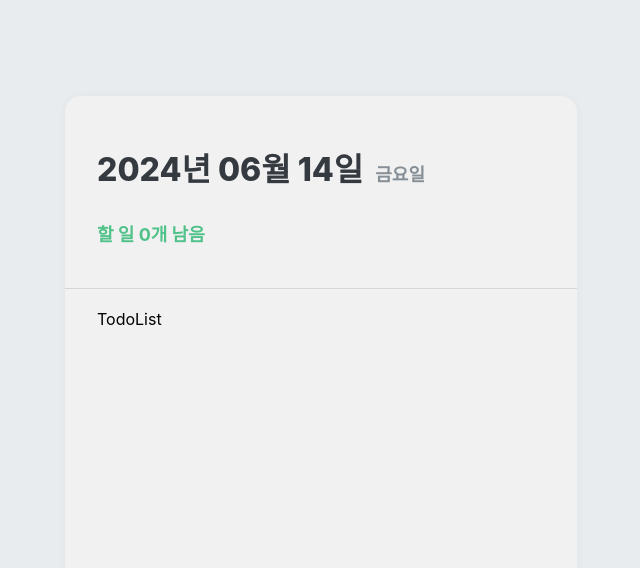
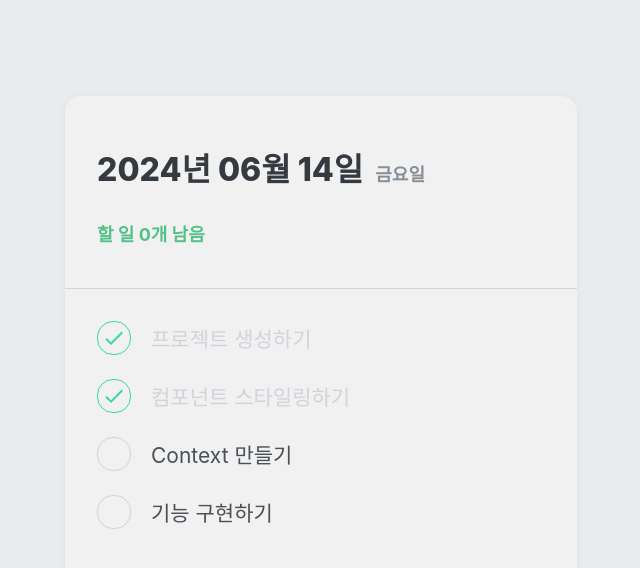
Before and after one commit to yennnny/practice-projects, a React (Create React App) app in the folder mini-to-do-list/: page / in a window 1280 px wide. Shown: the top 568 px of the page, without its empty margins (319-959 px from the left). Built offline with nearby package versions, Linux system fonts and the light colour scheme.

Commit message:
add: List에 Item 컴포넌트 넣기

```diff
--- a/mini-to-do-list/src/components/List.jsx
+++ b/mini-to-do-list/src/components/List.jsx
@@ -1,4 +1,5 @@
 import styled from 'styled-components';
+import Item from './Item';
 
 const ListBlock = styled.div`
   flex: 1;
@@ -8,7 +9,14 @@ const ListBlock = styled.div`
 `;
 
 const List = () => {
-  return <ListBlock>TodoList</ListBlock>;
+  return (
+    <ListBlock>
+      <Item txt="프로젝트 생성하기" done={true} />
+      <Item txt="컴포넌트 스타일링하기" done={true} />
+      <Item txt="Context 만들기" done={false} />
+      <Item txt="기능 구현하기" done={false} />
+    </ListBlock>
+  );
 };
 
 export default List;
```
